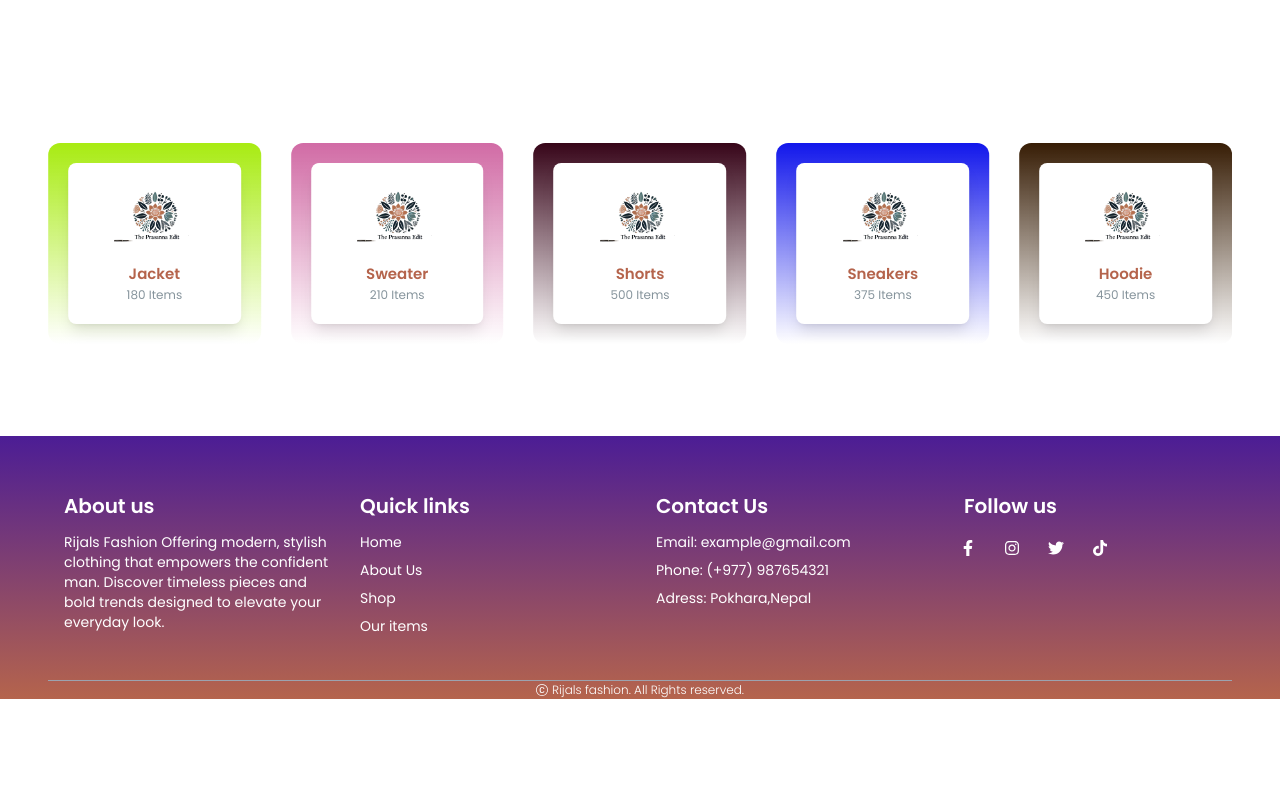
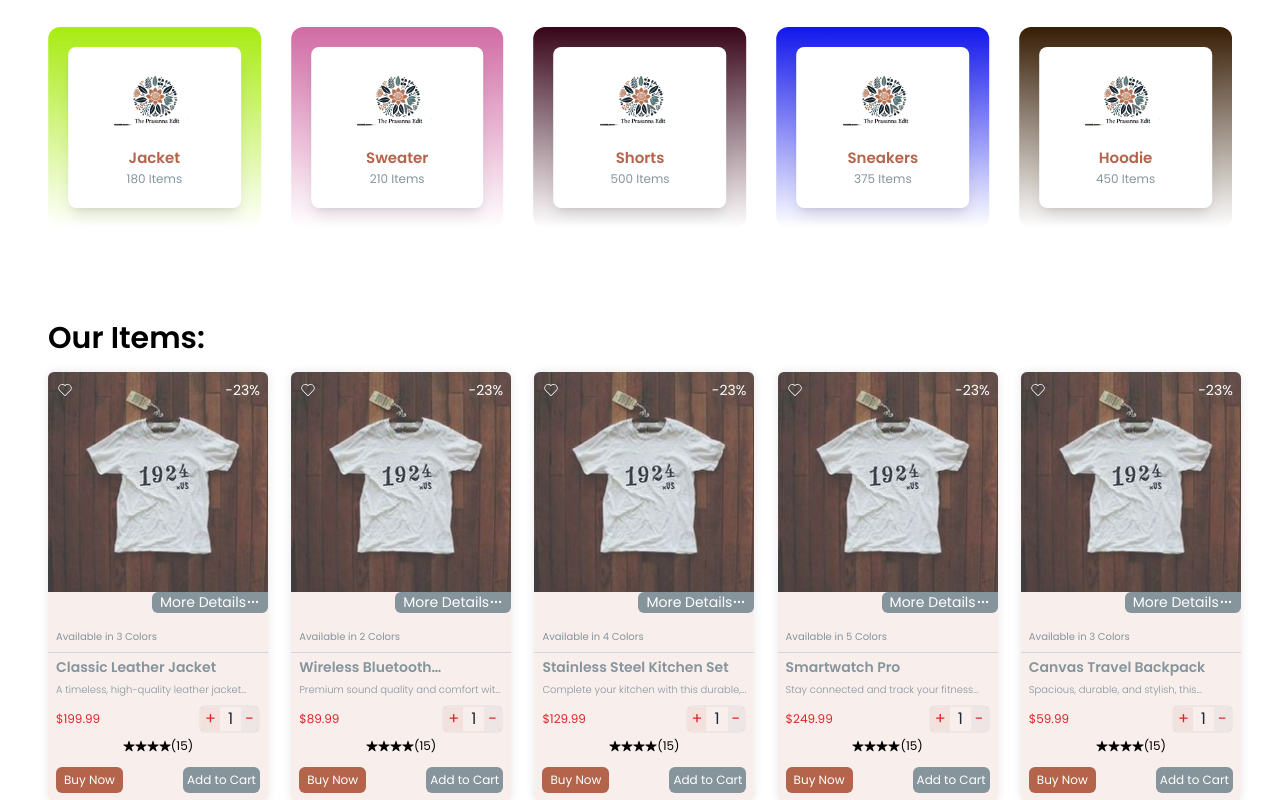
Before and after one commit to prasannarijal35/ecom-project, a Next.js app: page / in a window 1280 px wide. Shown: the part 660-1460 px from the top of the page. Before the commit the page ends 1359 px from the top, so only its background shows below. Built offline with nearby package versions, Linux system fonts and the light colour scheme.

Commit message:
Product card added

```diff
--- a/src/components/common/footer/Footer.tsx
+++ b/src/components/common/footer/Footer.tsx
@@ -82,7 +82,7 @@ export default function Footer() {
             </div>
           </div>
         </div>
-        <div className="mt-7 flex justify-center items-center gap-1 border-t border-gray-400 font-light text-[12px]">
+        <div className="mt-7 flex justify-center items-center gap-1 border-t border-gray-400 font-light text-[12px] p-3">
           <BsCCircle size={12} />
           Rijals fashion. All Rights reserved.
         </div>
--- a/src/components/home/Category.tsx
+++ b/src/components/home/Category.tsx
@@ -16,7 +16,7 @@ export default function Category() {
     "from-[#B20000]",
   ];
   return (
-    <section id="category" className="w-full pb-20">
+    <section id="category" className="w-full h-full py-16">
       <div className="container">
         <Swiper
           modules={[Autoplay]}
--- a/src/components/home/Hero.tsx
+++ b/src/components/home/Hero.tsx
@@ -11,7 +11,7 @@ import { SingleSliderItem } from "@/components/home";
 
 export default function Hero() {
   return (
-    <section className="w-auto h-auto lg:h-[85vh]">
+    <section className="h-[90%]">
       <Swiper
         autoplay={{ delay: 3000, disableOnInteraction: false }}
         slidesPerView={1}
--- a/src/components/home/Home.tsx
+++ b/src/components/home/Home.tsx
@@ -1,10 +1,11 @@
-import { Category, Hero } from "@/components/home";
+import { Category, Hero, Product } from "@/components/home";
 
 export default function Home() {
   return (
     <>
       <Hero />
       <Category />
+      <Product />
     </>
   );
 }
--- /dev/null
+++ b/src/components/home/Product.tsx
@@ -0,0 +1,15 @@
+import { ProductData } from "@/data/products";
+import SingleProductItem from "./SingleProductItem";
+
+export default function Product() {
+  return (
+    <section id="product" className=" container w-full  pb-10">
+      <h1 className="py-4  font-semibold text-2xl md:text-3xl">Our Items:</h1>
+      <div className="h-full w-full grid grid-cols-2 md:grid-cols-3 lg:grid-cols-4 xl:grid-cols-5 sm:grid-cols-2 gap-2 md:gap-8 lg:gap-8">
+        {ProductData.map((product, index) => (
+          <SingleProductItem product={product} key={index} />
+        ))}
+      </div>
+    </section>
+  );
+}
--- a/src/components/home/SingleCategoryItem.tsx
+++ b/src/components/home/SingleCategoryItem.tsx
@@ -13,7 +13,7 @@ export default function SingleCategoryItem({
         alt={category.title}
         height={1000}
         width={1000}
-        className="h-[80px] w-[80px] object-cover object-center hover:scale-125"
+        className="h-[80px] w-[80px] object-cover object-center"
       />
       <h3 className="text-[15px] font-semibold text-primary text-center line-clamp-1">
         {category.title}
--- /dev/null
+++ b/src/components/home/SingleProductItem.tsx
@@ -0,0 +1,89 @@
+"use client";
+import Image from "next/image";
+
+import { CiHeart } from "react-icons/ci";
+import { IoStar } from "react-icons/io5";
+import { FiMoreHorizontal } from "react-icons/fi";
+import { items } from "@/types/products";
+import { useState } from "react";
+
+export default function SingleProductItem({ product }: { product: items }) {
+  const [count, setCount] = useState<number>(1);
+
+  const countIncrease = () => {
+    if (count < 20) setCount(count + 1);
+  };
+  const countDecrease = () => {
+    if (count > 1) setCount(count - 1);
+  };
+
+  return (
+    <div className="w-[220px] bg-primary/10  rounded-md shadow-custom ">
+      <div className="flex justify-center items-center relative w-full">
+        <Image
+          src={product.image}
+          alt="logo"
+          quality={100}
+          height={500}
+          width={500}
+          className="rounded-t-md"
+        />
+        <div className="absolute top-0 flex justify-between items-center w-full p-2">
+          <CiHeart className="text-[18px] text-white bg-transparent  hover:bg-primary rounded-full hover:text-white " />
+          <div className="text-[14px] text-light text-white bg-transparent rounded-md  hover:bg-primary hover:text-white">
+            -23%
+          </div>
+        </div>
+      </div>
+      <div className="text-left  text-secondary">
+        <div className=" text-black flex justify-end gap-1 text-[14px] pb-2">
+          <button className="flex justify-center items-center bg-secondary rounded-tl-md rounded-b-md px-2 hover:bg-primary text-white">
+            More Details
+            <span className="flex justify-center items-center">
+              <FiMoreHorizontal />
+            </span>
+          </button>
+        </div>
+        <div className=" border-gray-300 border-b-[1px] py-2 pl-2">
+          <p className="text-light text-[10px]">
+            Available in <span>{product.colors}</span> Colors
+          </p>
+        </div>
+        <div className="font-semibold text-[14px] line-clamp-1 py-1 pl-2">
+          <h1>{product.title}</h1>
+        </div>
+
+        <div className="font-light text-[10px] mb-2 px-2">
+          <p className="line-clamp-1">{product.description}</p>
+        </div>
+        <div className="text-red-600 mb-1 flex justify-between items-center px-2 ">
+          <p className="text-[12px]">${product.price}</p>
+          <div className="flex gap-2 rounded-md border-2 border-secondary/10 ">
+            <button className="bg-primary/10 px-1" onClick={countIncrease}>
+              +
+            </button>
+            <p className="text-gray-800">{count}</p>
+            <button className="bg-secondary/10 px-1" onClick={countDecrease}>
+              -
+            </button>
+          </div>
+        </div>
+        <div className="flex text-black text-[12px] justify-center items-center mb-3">
+          <IoStar />
+          <IoStar />
+          <IoStar />
+          <IoStar />
+          <span>(15)</span>
+        </div>
+        <div className="my-2 flex gap-1 justify-between px-2">
+          <button className="bg-primary text-white  font-sm px-2 py-1 rounded-md text-[12px]">
+            Buy Now
+          </button>
+          <button className="bg-secondary text-white  font-sm px-1 py-1 rounded-md text-[12px]">
+            Add to Cart
+          </button>
+        </div>
+      </div>
+    </div>
+  );
+}
--- a/src/components/home/SingleSliderItem.tsx
+++ b/src/components/home/SingleSliderItem.tsx
@@ -17,7 +17,7 @@ export default function SingleSliderItem({ banner }: { banner: Banner }) {
       <div className="absolute top-0 left-0 w-full h-full z-[0] bg-black opacity-35"></div>
       <div className="relative h-full w-full z-[1] text-white">
         <div className="container h-full flex flex-col justify-center items-center md:items-start  ">
-          <div className="w-full max-w-[650px] px-8 md:px-0 shadow-custom bg-transparent rounded-md ">
+          <div className="w-full max-w-[650px] px-8 md:px-0  ">
             <div className="flex items-center justify-center md:justify-start">
               <span className="uppercase font-medium bg-secondary/50 rounded-md px-2 py-1 text-[14px] md:text-[16px] lg:text-[18px] lg:leading-[30px]">
                 {banner.badgeText}
--- a/src/components/home/index.ts
+++ b/src/components/home/index.ts
@@ -3,3 +3,5 @@ export { default as Hero } from "./Hero";
 export { default as SingleSliderItem } from "./SingleSliderItem";
 export { default as Category } from "./Category";
 export { default as SingleCategoryItem } from "./SingleCategoryItem";
+export { default as Product } from "./Product";
+export { default as SingleProductItem } from "./SingleProductItem";
--- /dev/null
+++ b/src/data/products.ts
@@ -0,0 +1,96 @@
+import { items } from "@/types/products";
+import product from "@/assets/images/images/product.jpg";
+
+export const ProductData: items[] = [
+  {
+    id: 1,
+    colors: 3,
+    title: "Classic Leather Jacket",
+    description:
+      "A timeless, high-quality leather jacket with a vintage design, perfect for any season.",
+    price: 199.99,
+    image: product.src,
+    colors: 3,
+  },
+  {
+    id: 2,
+    colors: 2,
+    title: "Wireless Bluetooth Headphones",
+    description:
+      "Premium sound quality and comfort with noise cancellation, perfect for music lovers on the go.",
+    price: 89.99,
+    image: product.src,
+  },
+  {
+    id: 3,
+    colors: 4,
+    title: "Stainless Steel Kitchen Set",
+    description:
+      "Complete your kitchen with this durable, rust-resistant stainless steel set, including pots, pans, and utensils.",
+    price: 129.99,
+    image: product.src,
+  },
+  {
+    id: 4,
+    colors: 5,
+    title: "Smartwatch Pro",
+    description:
+      "Stay connected and track your fitness with this feature-packed smartwatch, designed for modern living.",
+    price: 249.99,
+    image: product.src,
+  },
+  {
+    id: 5,
+    colors: 3,
+    title: "Canvas Travel Backpack",
+    description:
+      "Spacious, durable, and stylish, this canvas backpack is perfect for your next adventure.",
+    price: 59.99,
+    image: product.src,
+  },
+  {
+    id: 6,
+    colors: 3,
+    title: "Classic Leather Jacket",
+    description:
+      "A timeless, high-quality leather jacket with a vintage design, perfect for any season.",
+    price: 199.99,
+    image: product.src,
+  },
+  {
+    id: 7,
+    colors: 2,
+    title: "Wireless Bluetooth Headphones",
+    description:
+      "Premium sound quality and comfort with noise cancellation, perfect for music lovers on the go.",
+    price: 89.99,
+    image: product.src,
+  },
+  {
+    id: 8,
+    colors: 4,
+    title: "Stainless Steel Kitchen Set",
+    description:
+      "Complete your kitchen with this durable, rust-resistant stainless steel set, including pots, pans, and utensils.",
+    price: 129.99,
+    image: product.src,
+  },
+  {
+    id: 9,
+    colors: 5,
+    title: "Smartwatch Pro",
+    description:
+      "Stay connected and track your fitness with this feature-packed smartwatch, designed for modern living.",
+    price: 249.99,
+    image: product.src,
+  },
+  {
+    id: 10,
+    colors: 3,
+    title: "Canvas Travel Backpack",
+    description:
+      "Spacious, durable, and stylish, this canvas backpack is perfect for your next adventure.",
+    price: 59.99,
+    image: product.src,
+  },
+];
--- /dev/null
+++ b/src/types/products.ts
@@ -0,0 +1,8 @@
+export type items = {
+  id: number;
+  colors: number;
+  title: string;
+  description: string;
+  price: number;
+  image: string;
+};
```
Also changed, not shown: src/assets/images/images/product.jpg (added), src/assets/images/images/violet.jpg (added).
